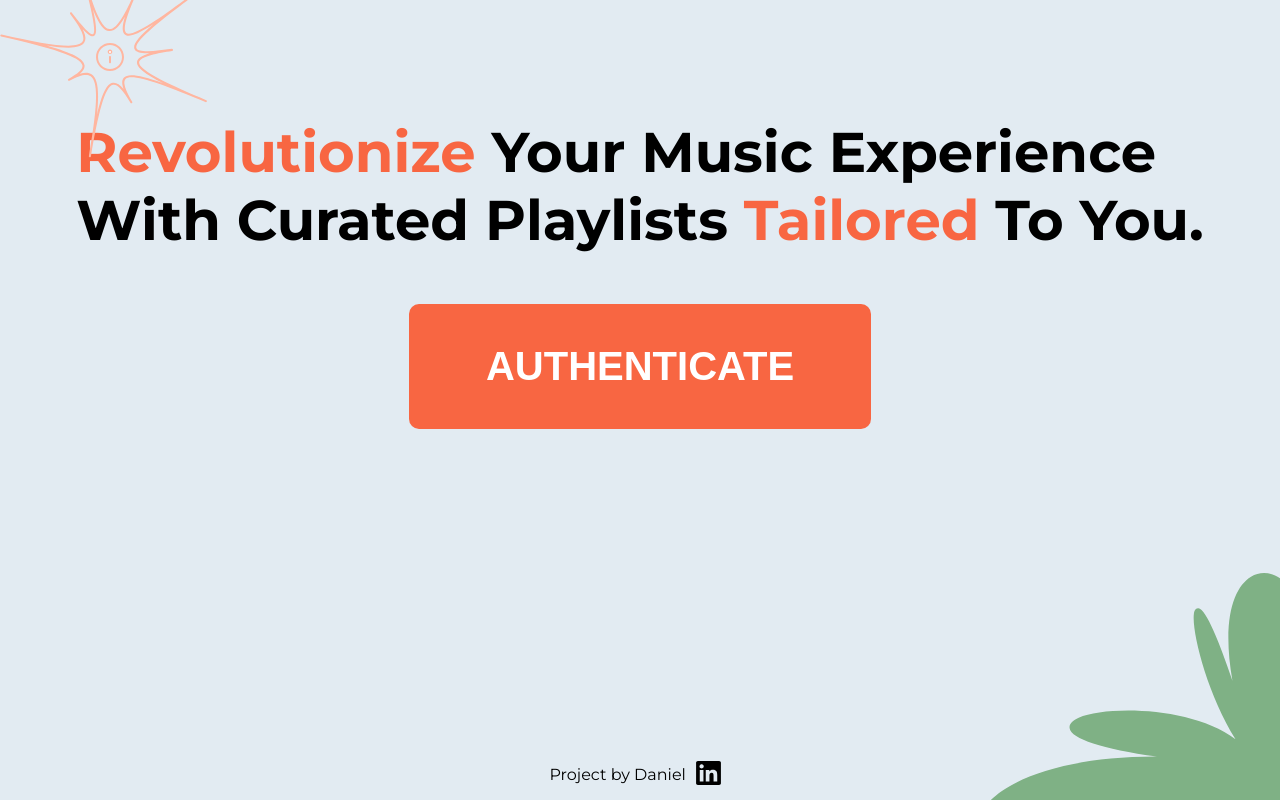
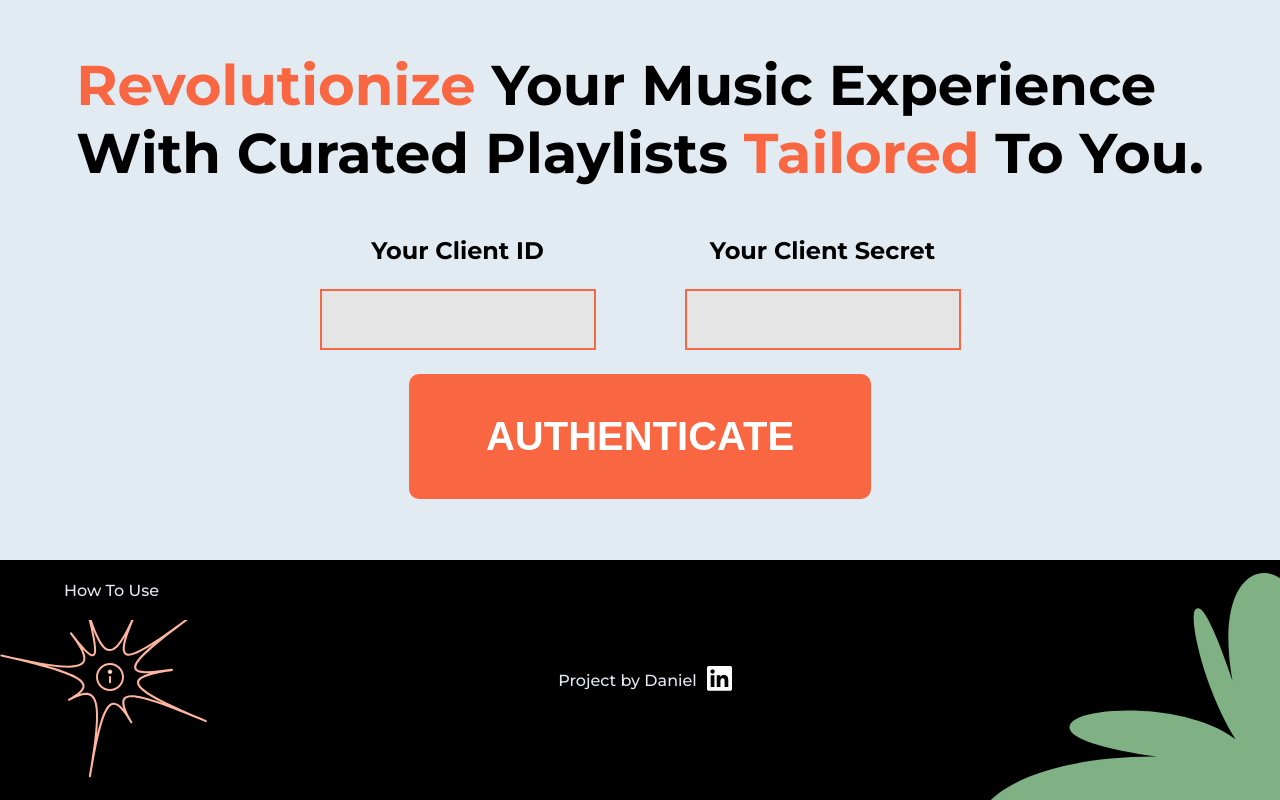
Before and after one commit to danielliu2707/TuneBuild, a Flask app: page / in a window 1280 px wide. Run offline with Flask 3, Linux system fonts and the light colour scheme.

Commit message:
Add form for user input.
This commit introduces a form in the templates folder that allows for users to enter their client_id and client_secret.
These will subsequently be used to authenticate the user.

```diff
--- a/templates/assets/css/index.css
+++ b/templates/assets/css/index.css
@@ -2,6 +2,7 @@ body {
   background-color: #E2EBF2;
   font-family: 'Montserrat', sans-serif;
   margin-bottom: 0;
+  margin: 0;
 }
 
 .hero,
@@ -14,7 +15,6 @@ nav,
 
 #section-1 {
   font-weight: 700;
-  padding-top: 60px;
 }
 
 nav {
@@ -75,42 +75,12 @@ img {
 
 .img-spark {
   position: absolute;
-  top: 0;
+  top: 60px;
   left: 0;
 }
 
 .img-spark img {
   max-width: 26vw;
-}
-
-@media only screen and (min-width: 600px) {
-  nav {
-    column-gap: 20px;
-  }
-
-  #title {
-    font-size: 3rem;
-  }
-
-  .hero button {
-    font-size: 2rem;
-  }
-}
-
-@media only screen and (min-width: 728px) {
-  .img-spark img {
-    max-width: 100vw;
-  }
-}
-
-@media only screen and (min-width: 1025px) {
-  #title {
-    font-size: 3.5rem;
-  }
-
-  .hero button {
-    font-size: 2.5rem;
-  }
 }
 
 .modal {
@@ -156,12 +126,99 @@ img {
   cursor: pointer;
 }
 
-footer{
+footer {
+  background-color: black;
+  color: #E2EBF2;
+  font-weight: 500;
   position: absolute;
   bottom: 0;
+  width: 100%;
   display: inline-flex;
-  width: 98%;
   justify-content: center;
   align-items: center;
   gap: 10px;
+  min-height: 240px;
+  z-index: -1;
 }
+
+.how-to-use {
+  display: flex;
+  flex-direction: column;
+  gap: 10px;
+}
+
+.how-to-use p {
+  position: absolute;
+  top: 5px;
+  left: 5%;
+  cursor: pointer;
+}
+
+.inputs {
+  display: inline-flex;
+  justify-content: center;
+  align-items: center;
+  text-align: center;
+  max-width: 700px;
+  gap: 30px;
+  font-size: 0.8rem;
+}
+
+.inputs input {
+  width: 80%;
+  font-size: 2rem;
+  border: 2px solid #F86642;
+  background-color: #E5E5E5;
+}
+
+@media only screen and (min-width: 600px) {
+  nav {
+    column-gap: 20px;
+  }
+
+  .hero button {
+    font-size: 2rem;
+  }
+
+  .inputs {
+    font-size: 1rem;
+  }
+
+  .inputs input {
+    font-size: 2.5rem;
+  }
+}
+
+@media only screen and (min-width: 728px) {
+  .img-spark img {
+    max-width: 100vw;
+  }
+}
+
+@media only screen and (min-width: 980px) {
+  #title {
+    font-size: 3rem;
+  }
+
+  .inputs {
+    font-size: 1.2rem;
+  }
+}
+
+@media only screen and (min-width: 1025px) {
+  #title {
+    font-size: 3.5rem;
+  }
+
+  .hero button {
+    font-size: 2.5rem;
+  }
+
+  .inputs {
+    font-size: 1.5rem;
+  }
+
+  .inputs input {
+    font-size: 3rem;
+  }
+}
--- a/templates/home.html
+++ b/templates/home.html
@@ -1,12 +1,44 @@
 {% extends "layout.html" %}
+{% block content2 %}
+<form class="inputs" id="form1">
+  <div>
+    <p>Your Client ID</p>
+    <input type="text" id="client-id" name="client-id">
+  </div>
+  <div>
+    <p>Your Client Secret</p>
+    <input type="text" id="client-secret" name="client-secret">
+  </div>
+</form>
+{% endblock %}
 {% block content %}
 <div class="title-button">
-    <button onclick="navigateToPage('/spotify-auth')">AUTHENTICATE</button>
+  <button type="button" onclick="navigateToPage('/spotify-auth')">AUTHENTICATE</button>
 </div>
 
 <script>
   function navigateToPage(url) {
-      window.location.href = url;
+    const form = document.getElementById("form1");
+    const formData = new FormData(form);
+
+    const formDataObj = {};
+    formData.forEach((value, key) => formDataObj[key] = value);
+
+    fetch('/collect-data', {
+      method: 'POST',
+      body: JSON.stringify(formDataObj),
+      headers: {
+        'Content-Type': 'application/json' // Added content type header
+      }
+    })
+      .then(response => response.json())
+      .then(data => {
+        console.log('Success:', data)
+        window.location.href = data.url;
+      })
+      .catch((error) => {
+        console.error('Error:', error);
+      });
   }
 </script>
 {% endblock %}
--- a/templates/layout.html
+++ b/templates/layout.html
@@ -37,13 +35,20 @@
       <span class="close" id="closeModalBtn">&times;</span>
       <p>Weclome to TuneBuild! </p>
 
-      <p>Please click Authenticate to be redirected to Spotify Authentication.<p>
+      <p>Please click Authenticate to be redirected to Spotify Authentication.
+      <p>
 
       <p>Once authenticated, click Create Playlist and a new<br>playlist will appear in your Spotify account.</p>
     </div>
   </div>
 
   <footer>
+    <div class="how-to-use">
+      <p> How To Use </p>
+      <div class="img-spark" id="openModalBtn">
+        <img src="assets/images/spark.svg" alt="">
+      </div>
+    </div>
     <p> Project by Daniel</p>
     <a href="">
       <img src="assets/images/linkedin.svg" alt="">
```
Also changed, not shown: other parts of templates/layout.html (+1 -3 lines), templates/assets/images/linkedin.svg. Lines whose indentation alone changed are shown as unchanged.
